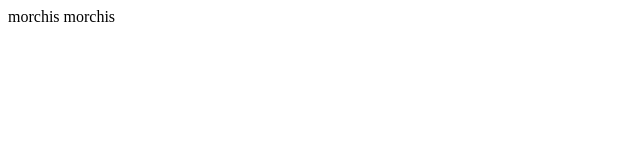
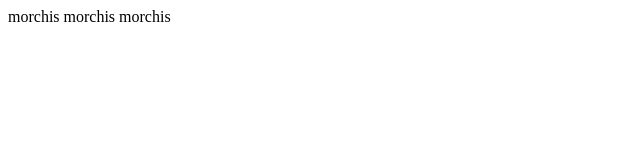
Before and after one commit to Diegoo25/prueba2, a plain HTML site: page morchi.html in a window 1280 px wide. Shown: the full height of the page, 0-640 px from the left. Drawn offline with Linux system fonts and the light colour scheme.

Commit message:
actualizacion2

```diff
--- a/morchi.html
+++ b/morchi.html
@@ -7,6 +7,6 @@
     <title>Document</title>
 </head>
 <body>
-    morchis morchis
+    morchis morchis morchis
 </body>
 </html>
```
